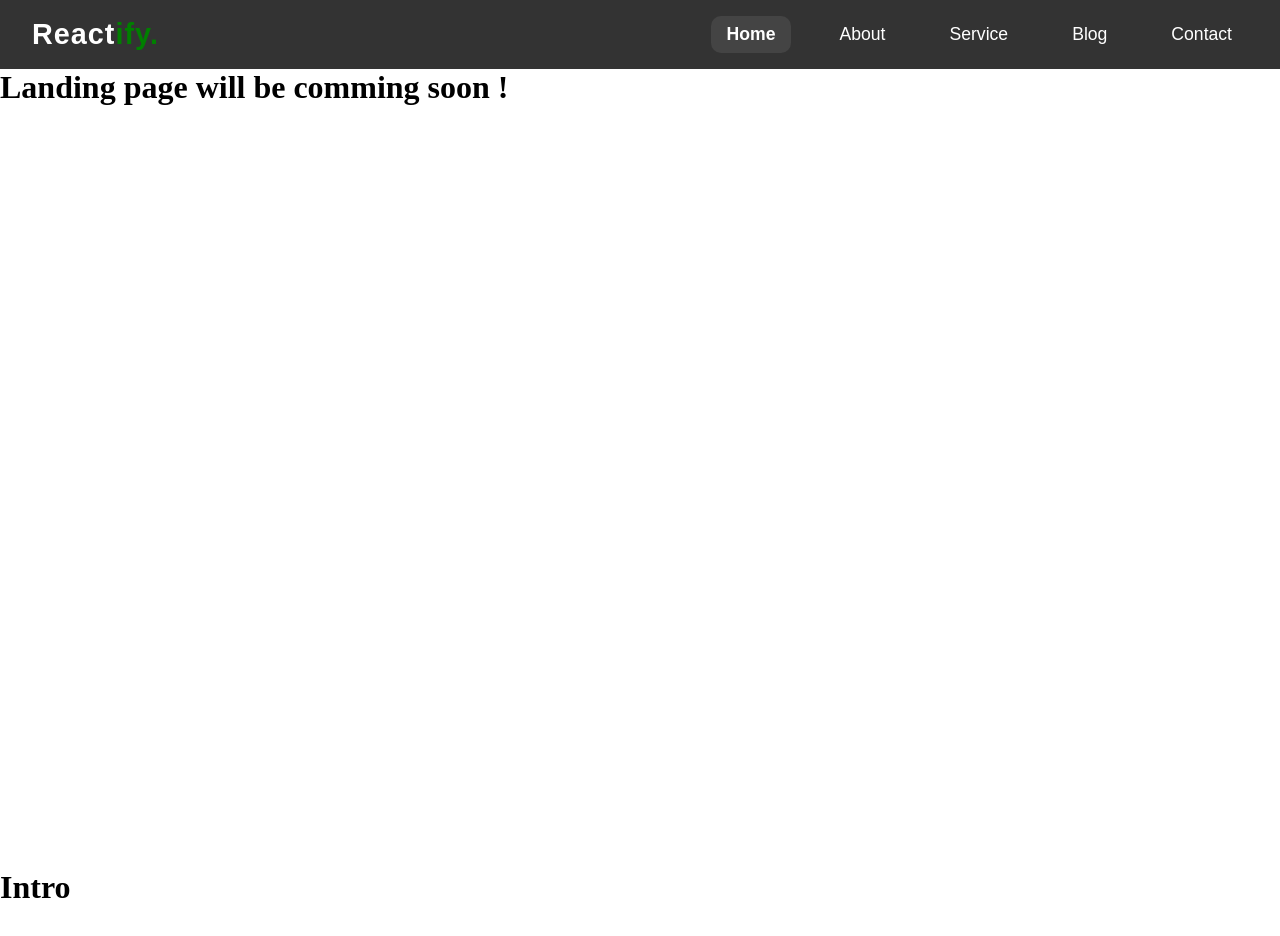
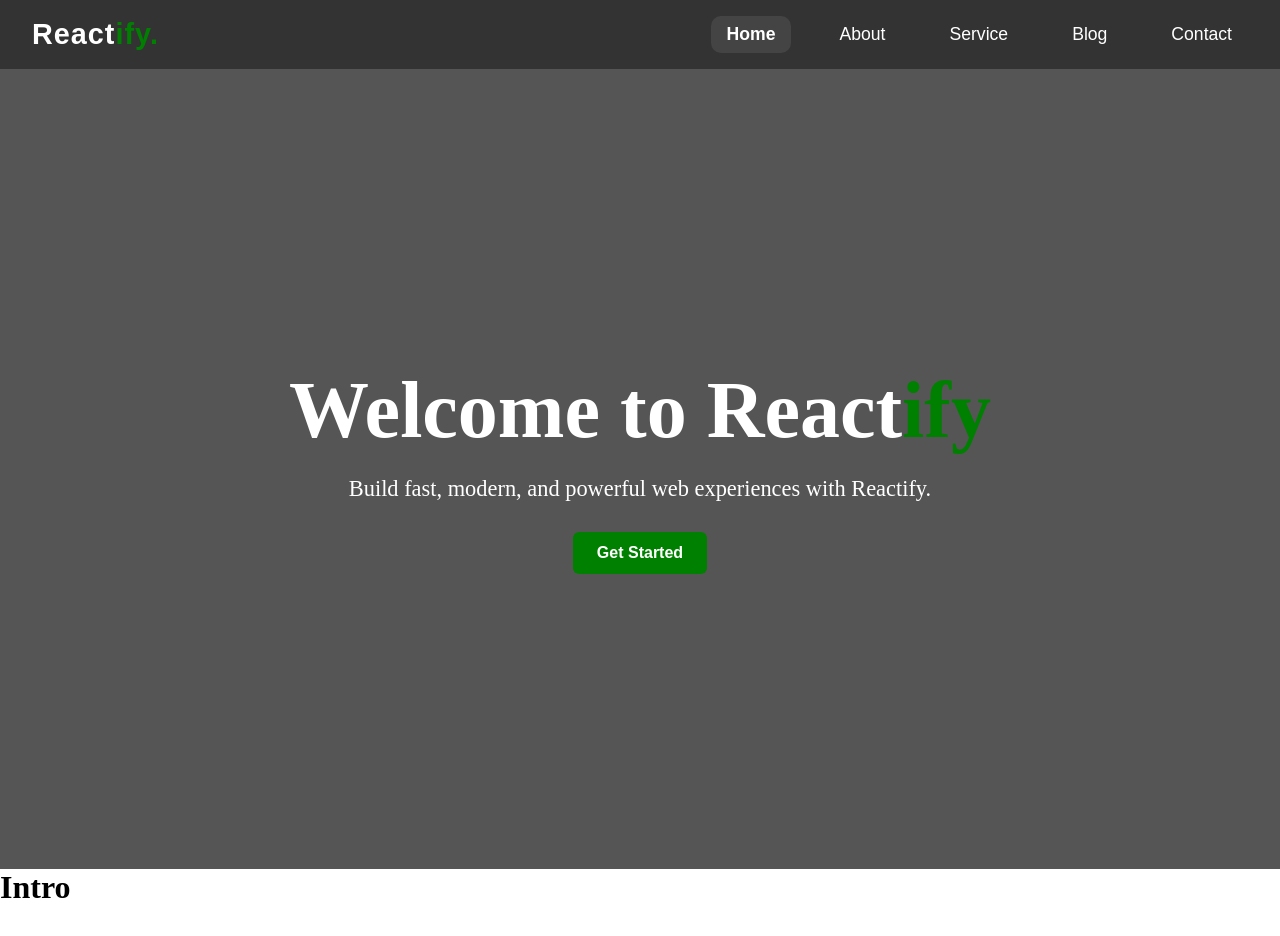
Before and after one commit to workmdirfan29/ReactJs_StartUPCode, a React (Vite) app: page / in a window 1280 px wide. Shown: the top 936 px of the page. Built offline with nearby package versions, Linux system fonts and the light colour scheme.

Commit message:
Landing page updated

```diff
--- /dev/null
+++ b/src/components/Home/Hero.css
@@ -0,0 +1,43 @@
+.intro-container {
+  background-color: #555555;
+  height: 100vh;
+  display: flex;
+  justify-content: center;
+  align-items: center;
+}
+
+.intro-content {
+  text-align: center;
+  max-width: 900px;
+  padding: 20px;
+}
+
+.intro-title {
+  font-size: 5rem;
+  color: #fff;
+  margin-bottom: 20px;
+}
+.intro-title span{
+    color: #008000;
+}
+.intro-subtitle {
+  font-size: 1.4rem;
+  color: #fff;
+  margin-bottom: 30px;
+}
+
+.intro-button {
+  background-color: #008000;
+  color: #fff;
+  padding: 12px 24px;
+  font-size: 1rem;
+  border: none;
+  border-radius: 6px;
+  cursor: pointer;
+  transition: background-color 0.3s ease;
+  font-weight: 600;
+}
+
+.intro-button:hover {
+  background-color: #026f02;
+}
--- a/src/components/Home/Hero.jsx
+++ b/src/components/Home/Hero.jsx
@@ -1,11 +1,18 @@
-import React from 'react'
+import React from 'react';
+import './Hero.css';
 
-const Hero = () => {
+const Intro = () => {
   return (
-    <div style={{backgroundColor : "white", height: "100vh"}}>
-     <h1>Landing page will be comming soon !</h1>
+    <div className="intro-container">
+      <div className="intro-content">
+        <h1 className="intro-title">Welcome to React<span>ify</span></h1>
+        <p className="intro-subtitle">
+          Build fast, modern, and powerful web experiences with Reactify.
+        </p>
+        <button className="intro-button">Get Started</button>
+      </div>
     </div>
-  )
-}
+  );
+};
 
-export default Hero
+export default Intro;
```
